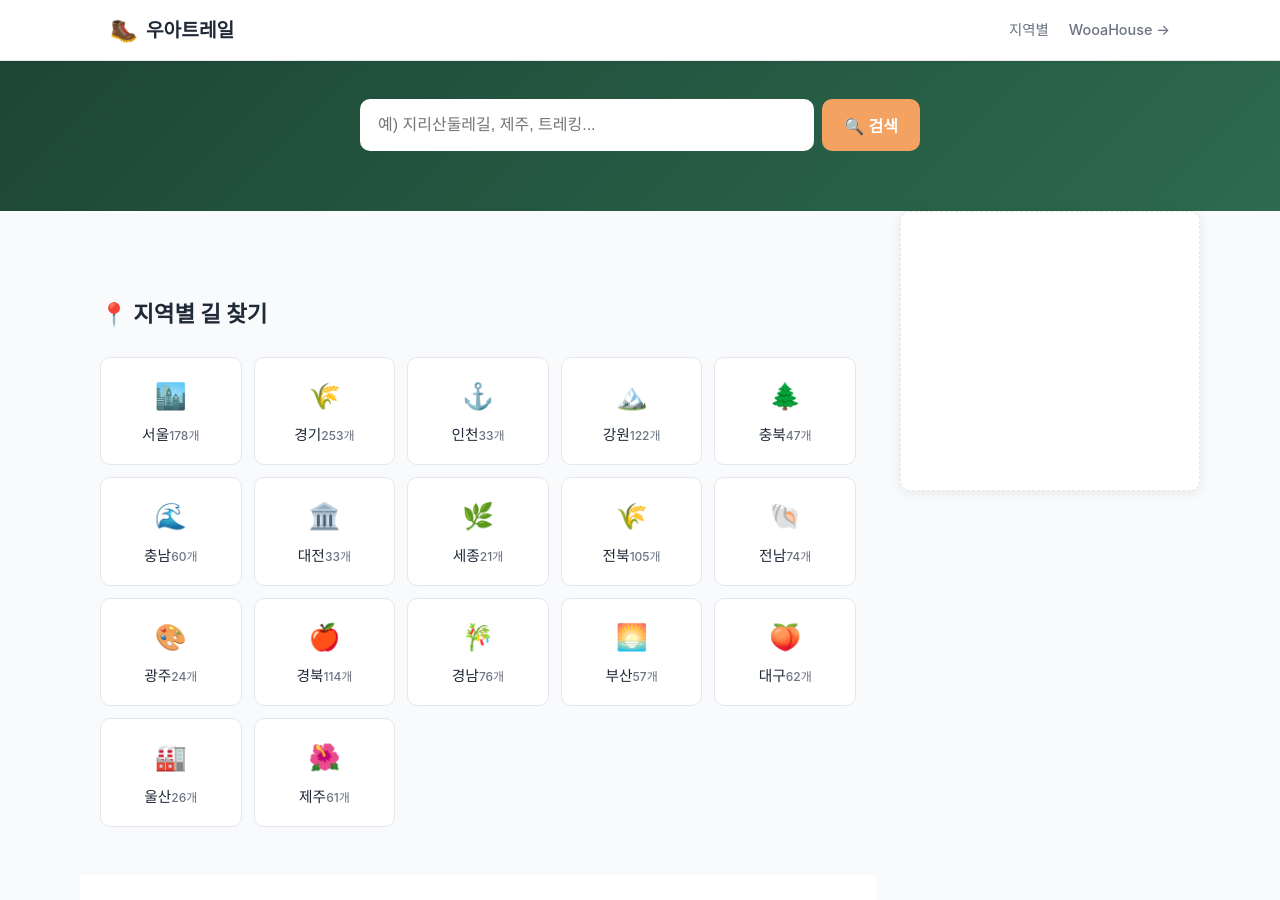
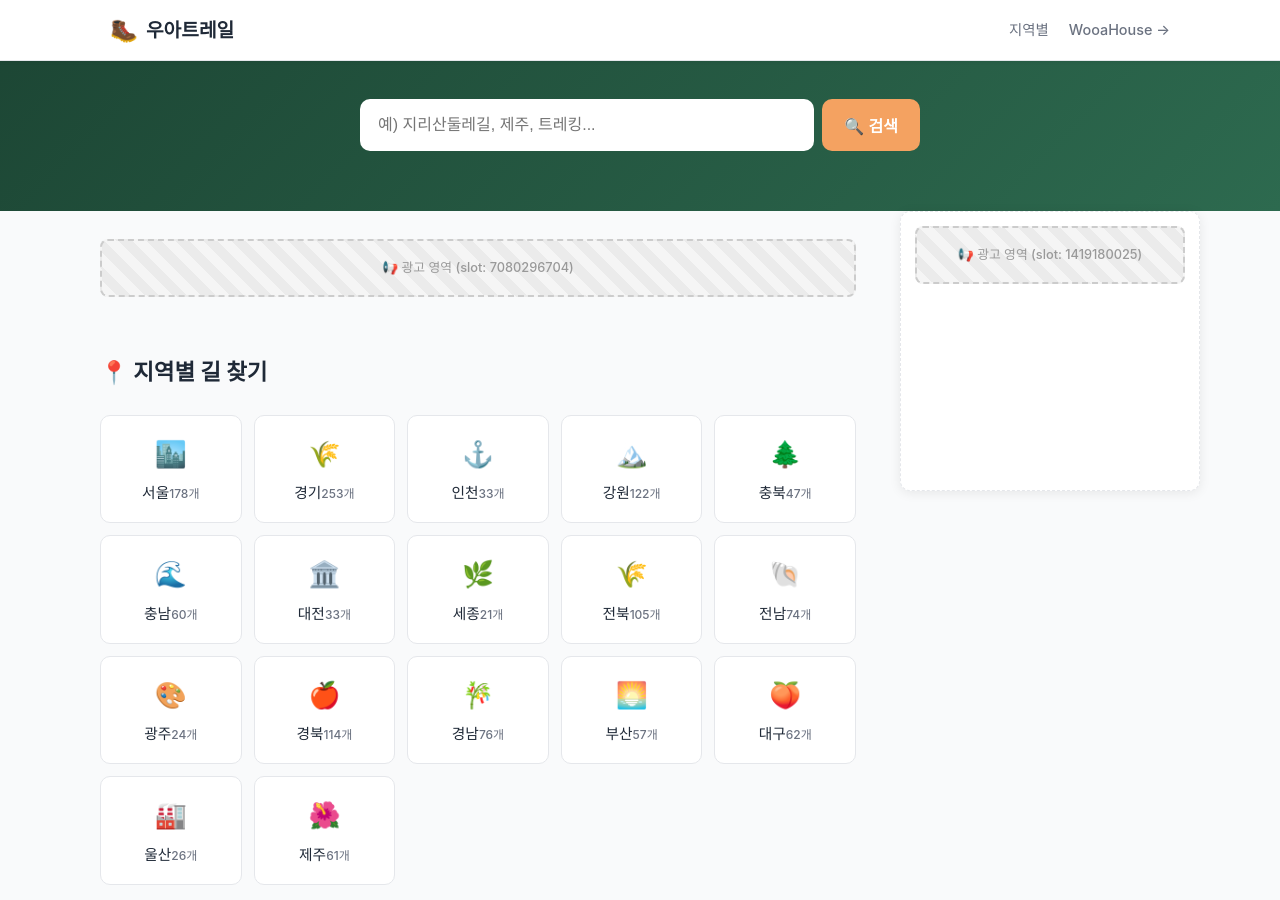
Before and after one commit to ingmaster83-code/wooatrail, a Jekyll site: the page built from index.html, in a window 1280 px wide and 900 px high, scrolled down 346 px. Built offline with Jekyll 4.4.1, drawn with Linux system fonts in a browser that asks for light colours; some web fonts are replaced; comment, search, counter and statistics services are not loaded; some of the changed lines change nothing that is shown.

Commit message:
Add local-preview ad placeholder script so ad placement is visible without real AdSense

```diff
--- a/_layouts/default.html
+++ b/_layouts/default.html
@@ -49,6 +49,7 @@
 </header>
 
 <script src="{{ '/assets/js/wooa-sites-bar.js' | relative_url }}"></script>
+<script src="{{ '/assets/js/ad-dev-placeholder.js' | relative_url }}"></script>
 
 {% unless page.layout == 'trail' or page.layout == 'region' or page.url == '/' %}
 <div class="top-ad-bar">
--- /dev/null
+++ b/assets/js/ad-dev-placeholder.js
@@ -0,0 +1,39 @@
+/**
+ * ad-dev-placeholder.js
+ * 로컬 프리뷰(localhost 등)에서는 AdSense가 절대 채워지지 않아 <ins class="adsbygoogle">
+ * 자리가 빈 공간으로 보인다. 이 스크립트는 로컬 환경에서만 그 자리에 눈에 띄는
+ * placeholder를 대신 띄워서 광고 위치를 바로 확인할 수 있게 한다.
+ * 실제 배포 도메인에서는 아무 동작도 하지 않는다 (raw <ins> 태그와
+ * wooa-sidebar.js 등이 JS로 나중에 삽입하는 <ins> 태그 모두 감지한다).
+ */
+(function () {
+  var isLocal = /^(localhost|127\.0\.0\.1|0\.0\.0\.0|\[::1\])$/.test(location.hostname) ||
+    location.protocol === 'file:';
+  if (!isLocal) return;
+
+  var style = document.createElement('style');
+  style.textContent =
+    '.ad-dev-placeholder{background:repeating-linear-gradient(45deg,#f5f5f5,#f5f5f5 10px,#ebebeb 10px,#ebebeb 20px);' +
+    'border:2px dashed #ccc;border-radius:8px;padding:16px;text-align:center;color:#999;' +
+    'font-size:.8rem;font-weight:500;min-height:50px;display:flex;align-items:center;justify-content:center;' +
+    'width:100%;box-sizing:border-box;}';
+  document.head.appendChild(style);
+
+  function decorate(ins) {
+    if (ins.dataset.adDevDone) return;
+    ins.dataset.adDevDone = '1';
+    var slot = ins.getAttribute('data-ad-slot') || '?';
+    var box = document.createElement('div');
+    box.className = 'ad-dev-placeholder';
+    box.textContent = '📢 광고 영역 (slot: ' + slot + ')';
+    ins.style.display = 'none';
+    ins.insertAdjacentElement('afterend', box);
+  }
+
+  function scan() {
+    document.querySelectorAll('ins.adsbygoogle').forEach(decorate);
+  }
+
+  scan();
+  new MutationObserver(scan).observe(document.documentElement, { childList: true, subtree: true });
+})();
```
